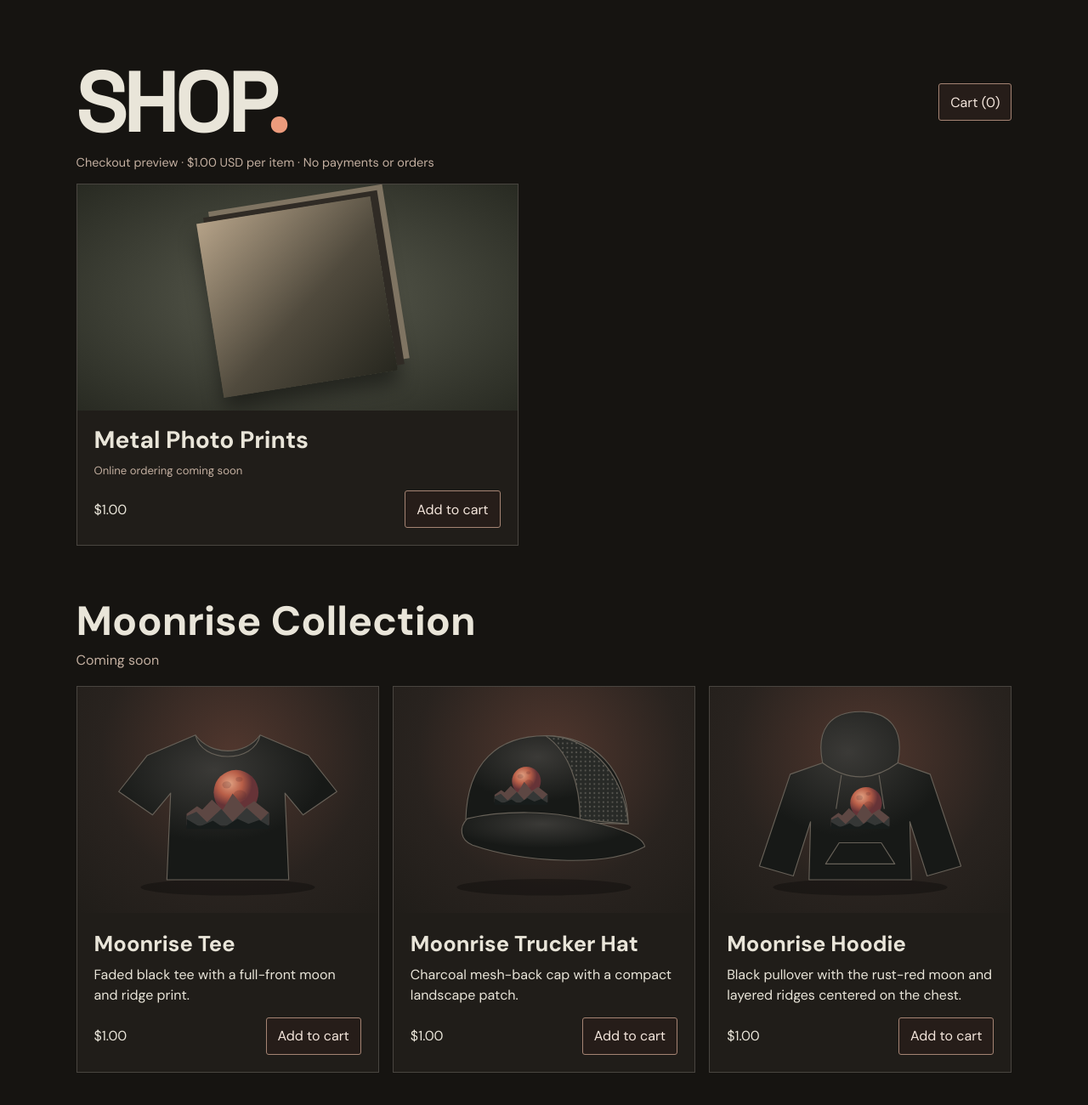
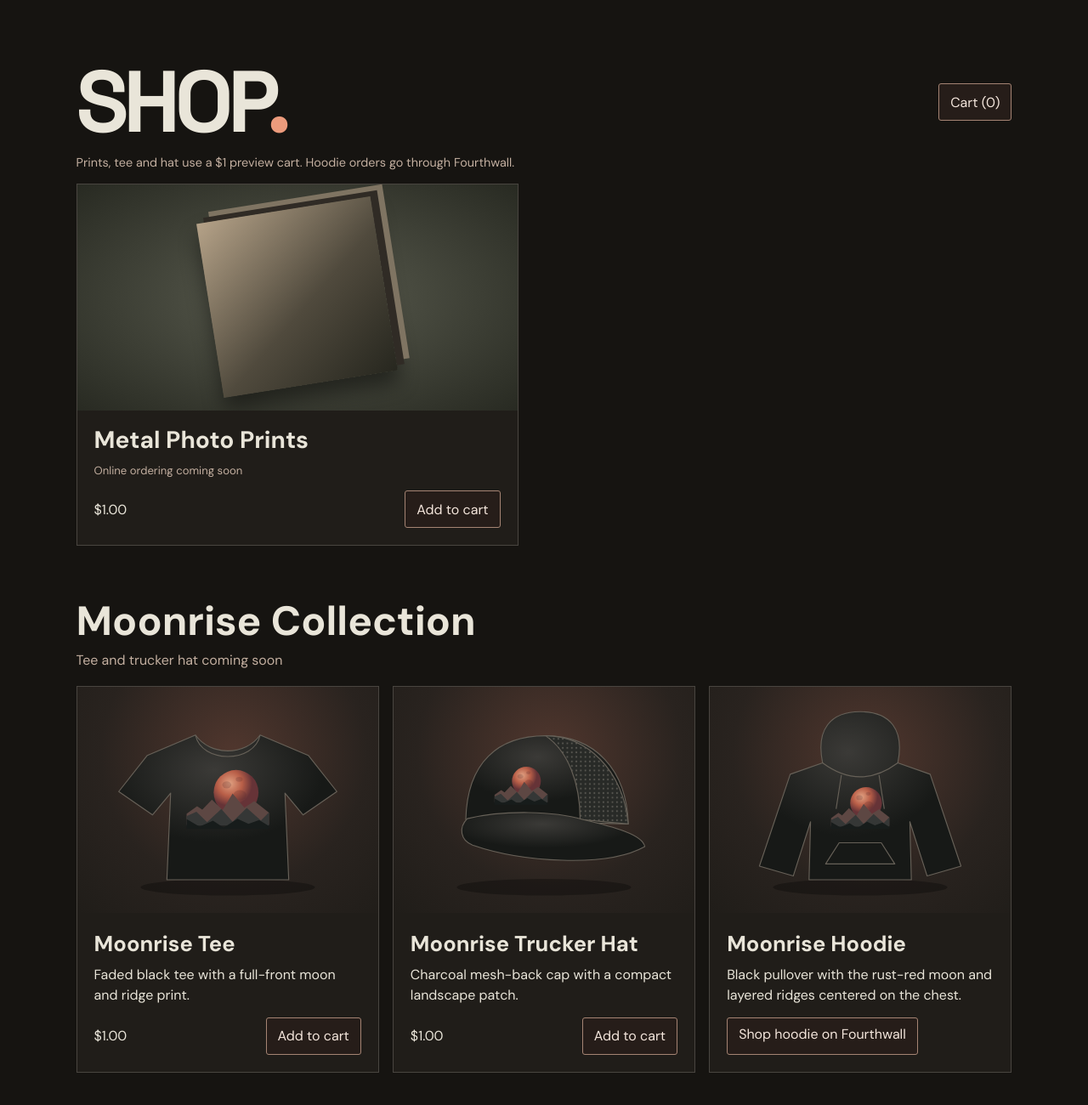
Before and after one commit to buriedwestmusic-dev/buriedwest-website, a plain HTML site: page index.html in a window 1280 px wide. Shown: the part 2018-3318 px from the top of the page at 85% size. Drawn offline with Linux system fonts and the light colour scheme.

Commit message:
Connect Moonrise Hoodie to the Fourthwall shop
Updated product descriptions and notes in the store section of the HTML.

```diff
--- a/index.html
+++ b/index.html
@@ -60,7 +60,7 @@
           <h2 id="shop-title">SHOP<span>.</span></h2>
           <button type="button" class="store-button" id="open-cart">Cart (<span id="cart-count">0</span>)</button>
         </div>
-        <p class="store-test-note">Checkout preview · $1.00 USD per item · No payments or orders</p>
+        <p class="store-test-note">Prints, tee and hat use a $1 preview cart. Hoodie orders go through Fourthwall.</p>
         <p id="cart-status" class="visually-hidden" role="status"></p>
         <div class="shop-grid">
           <article class="shop-card shop-feature">
@@ -75,7 +75,7 @@
         </div>
         <div class="merch-heading">
           <h3>Moonrise Collection</h3>
-          <p>Coming soon</p>
+          <p>Tee and trucker hat coming soon</p>
         </div>
         <div class="merch-grid">
           <article class="shop-card">
@@ -88,7 +88,7 @@
           </article>
           <article class="shop-card">
             <div class="merch-art"><img src="moonrise-hoodie.svg" alt="Moonrise Hoodie design mockup with a rust-red moon and mountain ridges" width="400" height="300" loading="lazy"></div>
-            <div class="shop-copy"><h4>Moonrise Hoodie</h4><p>Black pullover with the rust-red moon and layered ridges centered on the chest.</p><div class="store-item-actions"><span>$1.00</span><button type="button" class="store-button" data-product="Moonrise Hoodie" aria-label="Add Moonrise Hoodie to cart">Add to cart</button></div></div>
+            <div class="shop-copy"><h4>Moonrise Hoodie</h4><p>Black pullover with the rust-red moon and layered ridges centered on the chest.</p><div class="store-item-actions"><a class="store-button" href="https://buried-west-shop.fourthwall.com/products/buried-west-hoodie">Shop hoodie on Fourthwall</a></div></div>
           </article>
         </div>
       </section>
```
